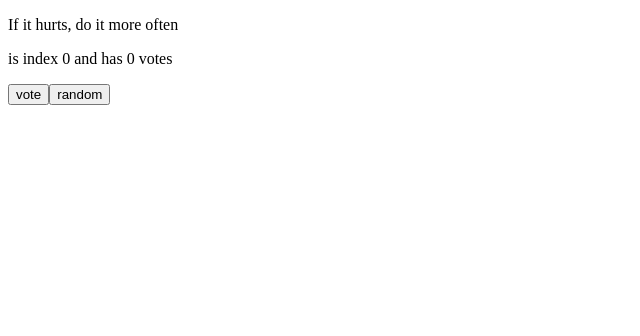
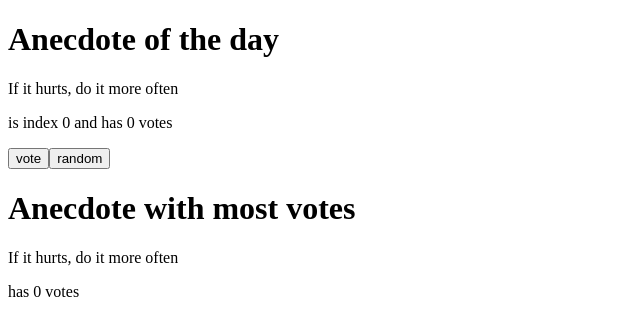
Before and after one commit to Cheese-5040/fullstackopen, a React (Create React App) app in the folder part1/1.12_anecdotes/: page / in a window 1280 px wide. Shown: the top 336 px of the page, without its empty margins (0-640 px from the left). Built offline with nearby package versions, Linux system fonts and the light colour scheme.

Commit message:
finish part 1

```diff
--- a/part1/1.12_anecdotes/src/App.js
+++ b/part1/1.12_anecdotes/src/App.js
@@ -31,12 +31,24 @@ const App = () => {
     setVotes(copy) // set a votes as the copy array
   }
 
+
+  const largestIndex = ()=>{ //function to find the largest voted anecdotes
+    var bigIndex = 0
+    for (var i = 0; i < votes.length; i++){
+      if(votes[bigIndex] < votes[i]){bigIndex = i;}
+    }
+    return (bigIndex)
+  }
   return (
     <div>
+      <h1>Anecdote of the day </h1>
       <p>{anecdotes[selected]}</p>
       <p>is index {selected} and has {votes[selected]} votes</p>
       <Button handleClick = {()=>{voteDote()}} text = {"vote"}/>
       <Button handleClick = {()=>{setNewSelected(Math.floor(Math.random()*7))}} text ={"random"} />
+      <h1>Anecdote with most votes</h1>
+      <p>{anecdotes[largestIndex()]}</p>
+      <p>has {votes[largestIndex()]} votes</p>
     </div>
   )
 }
```
